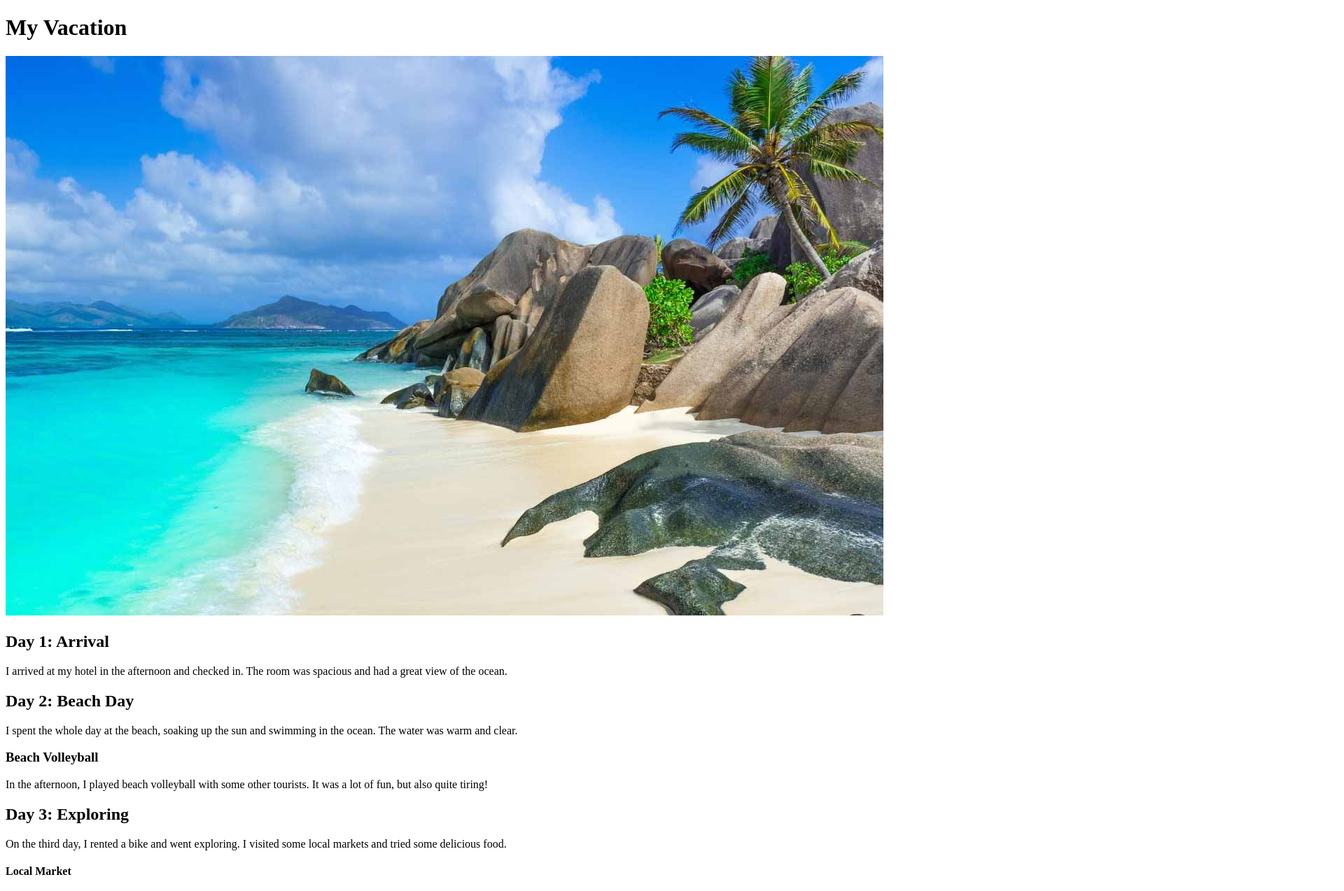
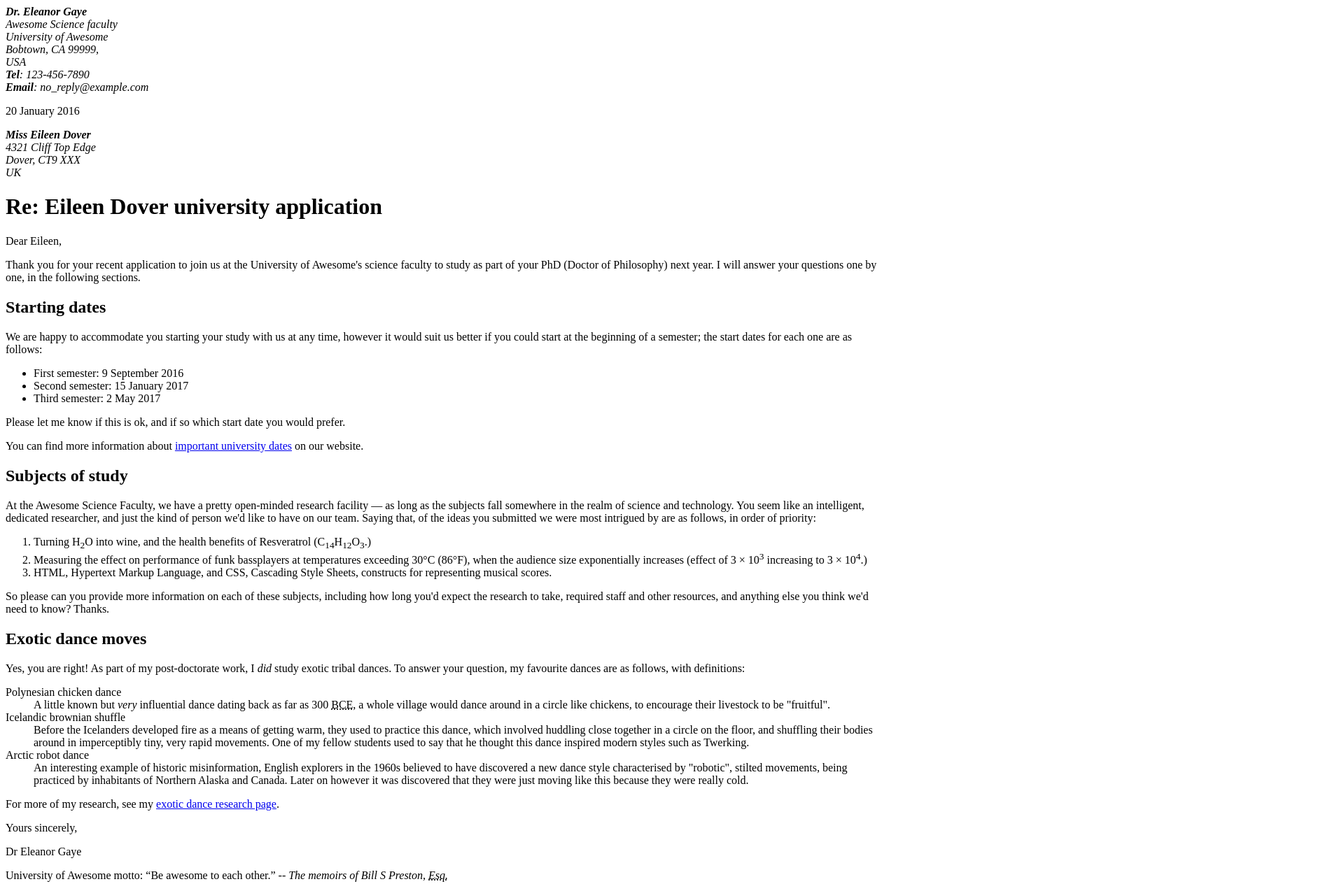
Before and after one commit to Teaching-tenx/tasks.github.io, a plain HTML site: page index.html in a window 1280 px wide. Shown: the top 1274 px of the page at 70% size, 1920 px wide, since content can reach past the window. Drawn offline with Linux system fonts and the light colour scheme.

Commit message:
tast to tenx

```diff
--- a/index.html
+++ b/index.html
@@ -1,51 +1,82 @@
 <!DOCTYPE html>
-<html>
+<html lang="en-US">
   <head>
-    <title>Exercise</title>
+    <meta charset="utf-8">
+    <meta name="author" content="TenX">
+    <title>Awesome science application correspondance</title>
   </head>
   <body>
-    <h1>My Vacation</h1>
-    <img src="images/beach.jpg" alt="Beach" />
-    <h2>Day 1: Arrival</h2>
-    <p>
-      I arrived at my hotel in the afternoon and checked in. The room was
-      spacious and had a great view of the ocean.
-    </p>
-    <h2>Day 2: Beach Day</h2>
-    <p>
-      I spent the whole day at the beach, soaking up the sun and swimming in the
-      ocean. The water was warm and clear.
-    </p>
-    <h3>Beach Volleyball</h3>
-    <p>
-      In the afternoon, I played beach volleyball with some other tourists. It
-      was a lot of fun, but also quite tiring!
-    </p>
-    <h2>Day 3: Exploring</h2>
-    <p>
-      On the third day, I rented a bike and went exploring. I visited some local
-      markets and tried some delicious food.
-    </p>
-    <h4>Local Market</h4>
-    <img src="images/market.jpg" alt="Market" />
-    <p>
-      The market was crowded and noisy, but it was worth it for the amazing
-      food. I tried some fresh fruit, grilled meat, and seafood.
-    </p>
-    <h5>Seafood</h5>
-    <p>
-      The seafood was especially good. I had some grilled fish with lemon and
-      herbs, and it was so tasty.
-    </p>
-    <h2>Day 4: Relaxation</h2>
-    <p>
-      On the last day of my vacation, I just relaxed by the pool and read a
-      book. It was a nice way to end the trip.
-    </p>
-    <h6>Goodbye</h6>
-    <p>
-      After four days of sun, sand, and relaxation, it was time to say goodbye
-      to the beach and head back home.
-    </p>
+    <address class="sender-column">
+      <strong>Dr. Eleanor Gaye</strong><br>
+      Awesome Science faculty<br>
+      University of Awesome<br>
+      Bobtown, CA 99999,<br>
+      USA<br>
+      <strong>Tel</strong>: 123-456-7890<br>
+      <strong>Email</strong>: no_reply@example.com
+    </address>
+
+    <p class="sender-column"><time datetime="2016-01-20">20 January 2016</time></p>
+
+    <address>
+      <strong>Miss Eileen Dover</strong><br>
+      4321 Cliff Top Edge<br>
+      Dover, CT9 XXX<br>
+      UK
+    </address>
+
+    <h1>Re: Eileen Dover university application</h1>
+
+    <p>Dear Eileen,</p>
+
+    <p>Thank you for your recent application to join us at the University of Awesome's science faculty to study as part of your <abbr>PhD</abbr> (Doctor of Philosophy) next year. I will answer your questions one by one, in the following sections.</p>
+
+    <h2>Starting dates</h2>
+
+    <p>We are happy to accommodate you starting your study with us at any time, however it would suit us better if you could start at the beginning of a semester; the start dates for each one are as follows:</p>
+
+    <ul>
+      <li>First semester: <time datetime="2016-09-09">9 September 2016</time></li>
+      <li>Second semester: <time datetime="2017-01-15">15 January 2017</time></li>
+      <li>Third semester: <time datetime="2017-05-02">2 May 2017</time></li>
+    </ul>
+
+    <p>Please let me know if this is ok, and if so which start date you would prefer.</p>
+
+    <p>You can find more information about <a href="http://www.example.com" title="table of awesome university important dates">important university dates</a> on our website.</p>
+
+    <h2>Subjects of study</h2>
+
+    <p>At the Awesome Science Faculty, we have a pretty open-minded research facility — as long as the subjects fall somewhere in the realm of science and technology. You seem like an intelligent, dedicated researcher, and just the kind of person we'd like to have on our team. Saying that, of the ideas you submitted we were most intrigued by are as follows, in order of priority:</p>
+
+    <ol>
+      <li>Turning H<sub>2</sub>O into wine, and the health benefits of Resveratrol (C<sub>14</sub>H<sub>12</sub>O<sub>3</sub>.)</li>
+      <li>Measuring the effect on performance of funk bassplayers at temperatures exceeding 30°C (86°F), when the audience size exponentially increases (effect of 3 × 10<sup>3</sup> increasing to 3 × 10<sup>4</sup>.)</li>
+      <li><abbr>HTML</abbr>, Hypertext Markup Language, and <abbr>CSS</abbr>, Cascading Style Sheets, constructs for representing musical scores.</li>
+    </ol>
+
+    <p>So please can you provide more information on each of these subjects, including how long you'd expect the research to take, required staff and other resources, and anything else you think we'd need to know? Thanks.</p>
+
+    <h2>Exotic dance moves</h2>
+
+    <p>Yes, you are right! As part of my post-doctorate work, I <em>did</em> study exotic tribal dances. To answer your question, my favourite dances are as follows, with definitions:</p>
+
+    <dl>
+      <dt>Polynesian chicken dance</dt>
+      <dd>A little known but <em>very</em> influential dance dating back as far as 300 <abbr title="Before Common Era">BCE</abbr>, a whole village would dance around in a circle like chickens, to encourage their livestock to be "fruitful".</dd>
+      <dt>Icelandic brownian shuffle</dt>
+      <dd>Before the Icelanders developed fire as a means of getting warm, they used to practice this dance, which involved huddling close together in a circle on the floor, and shuffling their bodies around in imperceptibly tiny, very rapid movements. One of my fellow students used to say that he thought this dance inspired modern styles such as Twerking.</dd>
+      <dt>Arctic robot dance</dt>
+      <dd>An interesting example of historic misinformation, English explorers in the 1960s believed to have discovered a new dance style characterised by "robotic", stilted movements, being practiced by inhabitants of Northern Alaska and Canada. Later on however it was discovered that they were just moving like this because they were really cold.</dd>
+    </dl>
+
+    <p>For more of my research, see my <a href="http://www.example.com" aria-label="Dr Gaye's exotic dance research">exotic dance research page</a>.</p>
+
+    <p>Yours sincerely,</p>
+
+    <p>Dr Eleanor Gaye</p>
+
+
+    <p>University of Awesome motto: <q>Be awesome to each other.</q> -- <cite>The memoirs of Bill S Preston, <abbr title="Esquire">Esq.</abbr></cite></p>
   </body>
 </html>
```
